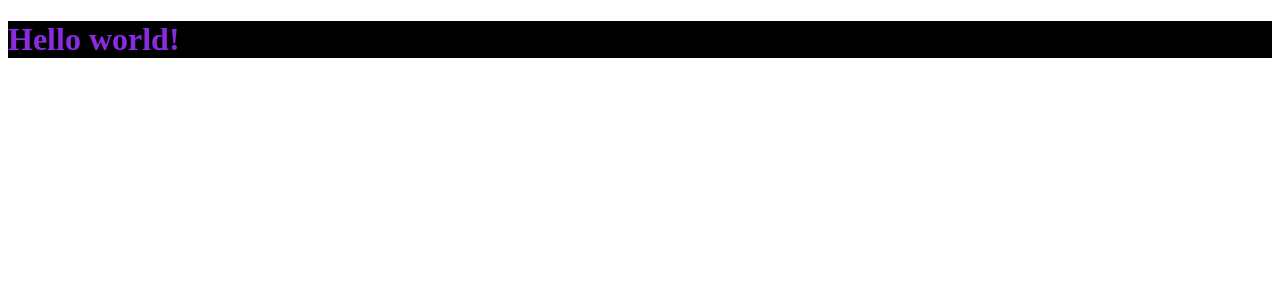
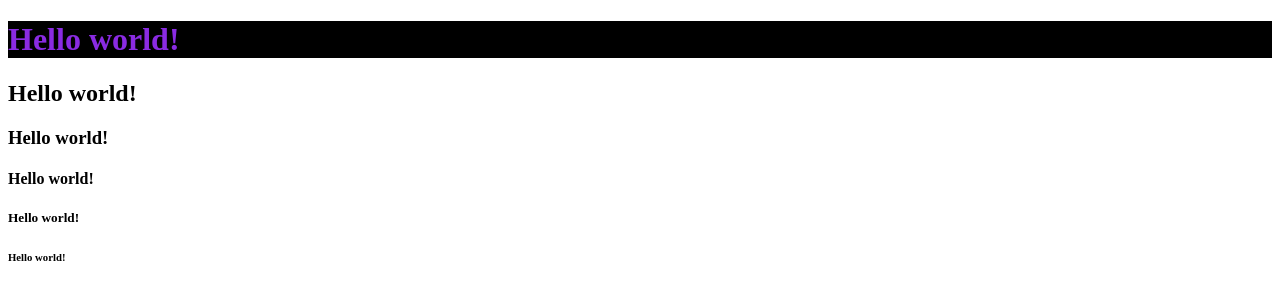
Before and after one commit to KimKyeongSeog/repo, a plain HTML site: page index.html in a window 1280 px wide. Drawn offline with Linux system fonts and the light colour scheme.

Commit message:
first commit

```diff
--- a/index.html
+++ b/index.html
@@ -9,6 +9,12 @@
 </head>
 <body>
     <h1>Hello world!</h1>
+    <h2>Hello world!</h2>
+    <h3>Hello world!</h3>
+    <h4>Hello world!</h4>
+    <h5>Hello world!</h5>
+    <h6>Hello world!</h6>
+
     <script src="main.js"></script>
 </body>
 </html>
```
